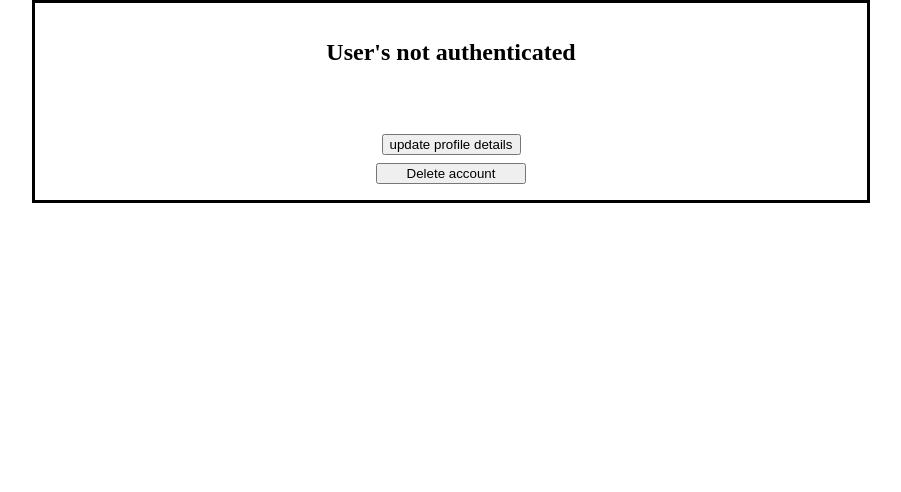
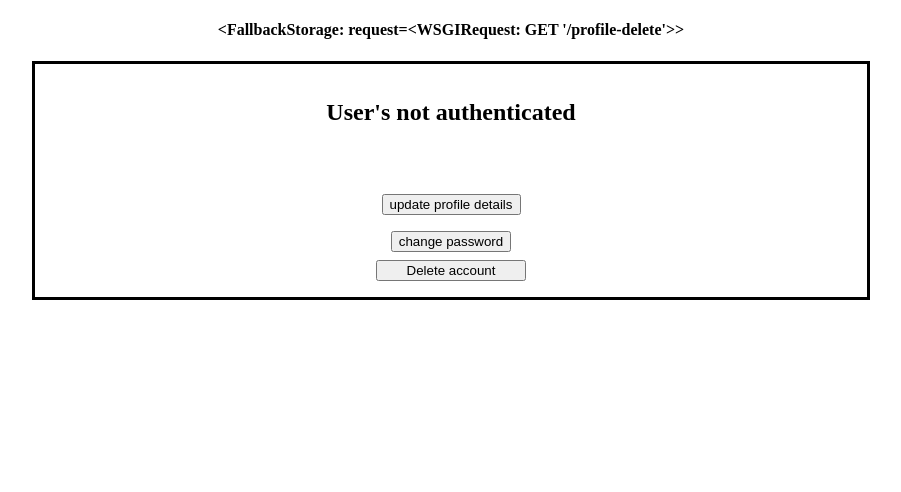
Before and after one commit to davidburchakov/bookshop, a Django app: page /profile-delete in a window 1280 px wide. Shown: the part 94-586 px from the top of the page, without its empty margins (189-1090 px from the left). Run offline with Django 5.2, Linux system fonts and the light colour scheme; parts of the project's set-up code (start-up, migrations or seed data) failed here and were passed over.

Commit message:
password change

```diff
--- a/shopapp/templates/shopapp/browse.html
+++ b/shopapp/templates/shopapp/browse.html
@@ -11,13 +11,13 @@
     <section class="filter">
         <form method="get" action="{% url 'browse' %}">
             <fieldset>
+                <legend>Filters</legend>
                 <label for="search_query" class="visually-hidden">Search books by title or description</label>
                 <input type="text" name="search_query" id="search_query" placeholder="Search books by title or description"
                 onchange="this.form.submit()"
                 value="{{ request.GET.search_query }}"
                 >
 
-                <legend>Filters</legend>
                 <label for="free">Read online for free</label>
                 <input type="checkbox" name="free" id="free" onchange="this.form.submit()" {% if request.GET.free == 'on' %}checked{% endif %}>
                 <label for="available_stock">Available in stock</label>
--- a/shopapp/templates/user/profile.html
+++ b/shopapp/templates/user/profile.html
@@ -5,6 +5,7 @@
 {% endblock %}
 {% block main %}
     <main>
+        <h4>{{ messages }}</h4>
         <section class="profile">
             {% if user.is_authenticated %}
                 <h2>Profile {{ user.username }}</h2>
@@ -23,6 +24,9 @@
             {% endif %}
             <form action="{% url "profile-update-page" %}">
                 <input type="submit" value="update profile details">
+            </form>
+            <form action="{% url "password-change-page" %}">
+                <input type="submit" value="change password">
             </form>
             <button id="delete-account-btn" class="btn-delete">Delete account</button>
         </section>
--- a/shopapp/urls.py
+++ b/shopapp/urls.py
@@ -7,7 +7,7 @@ from shopapp.views.seneka_view import pdf_view, letter_view
 from shopapp.views.user_view import (login_view, profile_view,
                                      register_view, logout_view,
                                      profile_update_view_page, profile_update_view,
-                                     profile_delete)
+                                     profile_delete, password_change_view_page, password_change_view)
 
 
 urlpatterns = [
@@ -31,4 +31,6 @@ urlpatterns = [
     path('books/seneka/letter/<str:letter_id>/', letter_view, name='letter'),
     path("browse", browse_view, name="browse"),
     path('set-cookie-consent/', set_cookie_consent, name='set_cookie_consent'),
+    path('password-change-page', password_change_view_page, name='password-change-page'),
+    path("password-change", password_change_view, name='password-change')
 ]
--- a/shopapp/views/user_view.py
+++ b/shopapp/views/user_view.py
@@ -2,14 +2,14 @@ from django.contrib.auth.models import User
 
 from django.http import HttpRequest
 from django.contrib.auth.forms import UserCreationForm, AuthenticationForm
-from django.contrib.auth import login, authenticate, logout
+from django.contrib.auth import login, authenticate, logout, update_session_auth_hash
 from django import forms
 from django.core.exceptions import ValidationError
 from django.shortcuts import render, redirect, get_object_or_404
-from django.contrib import messages
 from ..models.models import UserProfile
 from django.contrib.auth.decorators import login_required
 from shopapp.views.cookies_view import get_user_agent
+from django.contrib import messages
 
 
 class MyUserCreationForm(UserCreationForm):
@@ -171,7 +171,6 @@ def logout_view(request):
 
 def profile_delete(request):
     if request.method == 'POST':
-        print("POST")
         if request.user.is_authenticated:
             user = request.user
             user.delete()
@@ -184,3 +183,41 @@ def profile_delete(request):
     else:
         messages.error(request, "Invalid Request Method.")
         return render(request, 'user/profile.html')
+
+
+def password_change_view_page(request: HttpRequest):
+    if request.user.is_authenticated:
+        print("PASSWORD CHANGE VIEW")
+        return render(request, "user/password_change.html")
+    else:
+        messages.error(request, "Permissions denied.")
+        return redirect('index')
+
+
+def password_change_view(request):
+    if request.method == 'POST':
+        if request.user.is_authenticated:
+            current_password = request.POST.get('current_password')
+            new_password = request.POST.get('new_password')
+            new_password_repeat = request.POST.get('new_password_repeat')
+
+            user = authenticate(username=request.user.username, password=current_password)
+            if user is not None and new_password == new_password_repeat:
+                user.set_password(new_password)
+                user.save()
+                update_session_auth_hash(request, user)  # Important!
+                messages.success(request, 'Your password was successfully updated!')
+                return redirect('profile')  # Redirect to a success page
+            else:
+                messages.error(request, 'Please correct the error below.')
+        else:
+            messages.error(request, 'You are not authenticated.')
+            return redirect('login')  # Redirect to login page
+    else:
+        if request.user.is_authenticated:
+            return render(request, "user/password_change.html")
+        else:
+            messages.error(request, 'You are not authenticated.')
+            return redirect('login')
+
+    return render(request, "user/password_change.html")
```
Also changed, not shown: shopapp/templates/user/password_change.html (added, +22 -0 lines).
